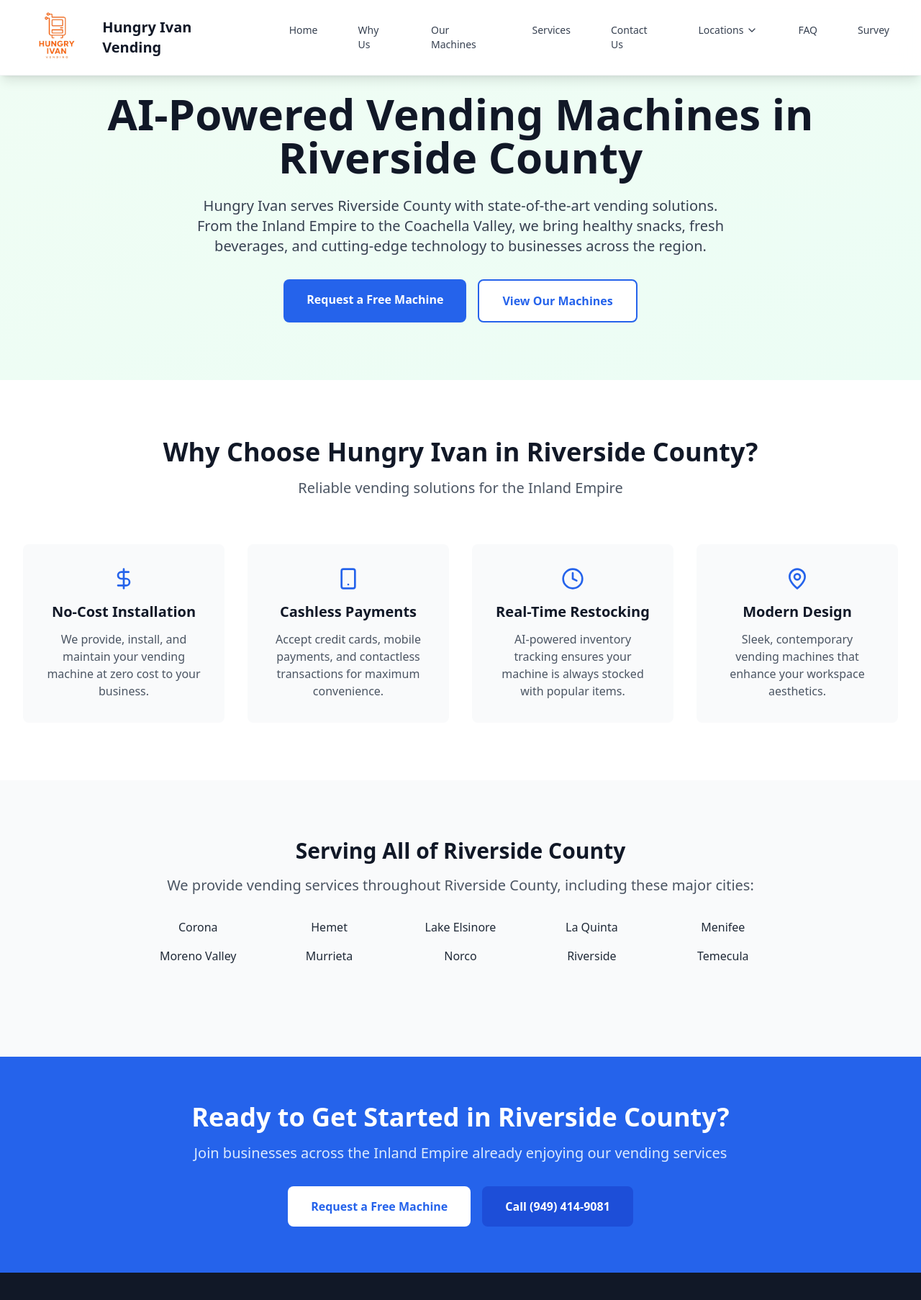
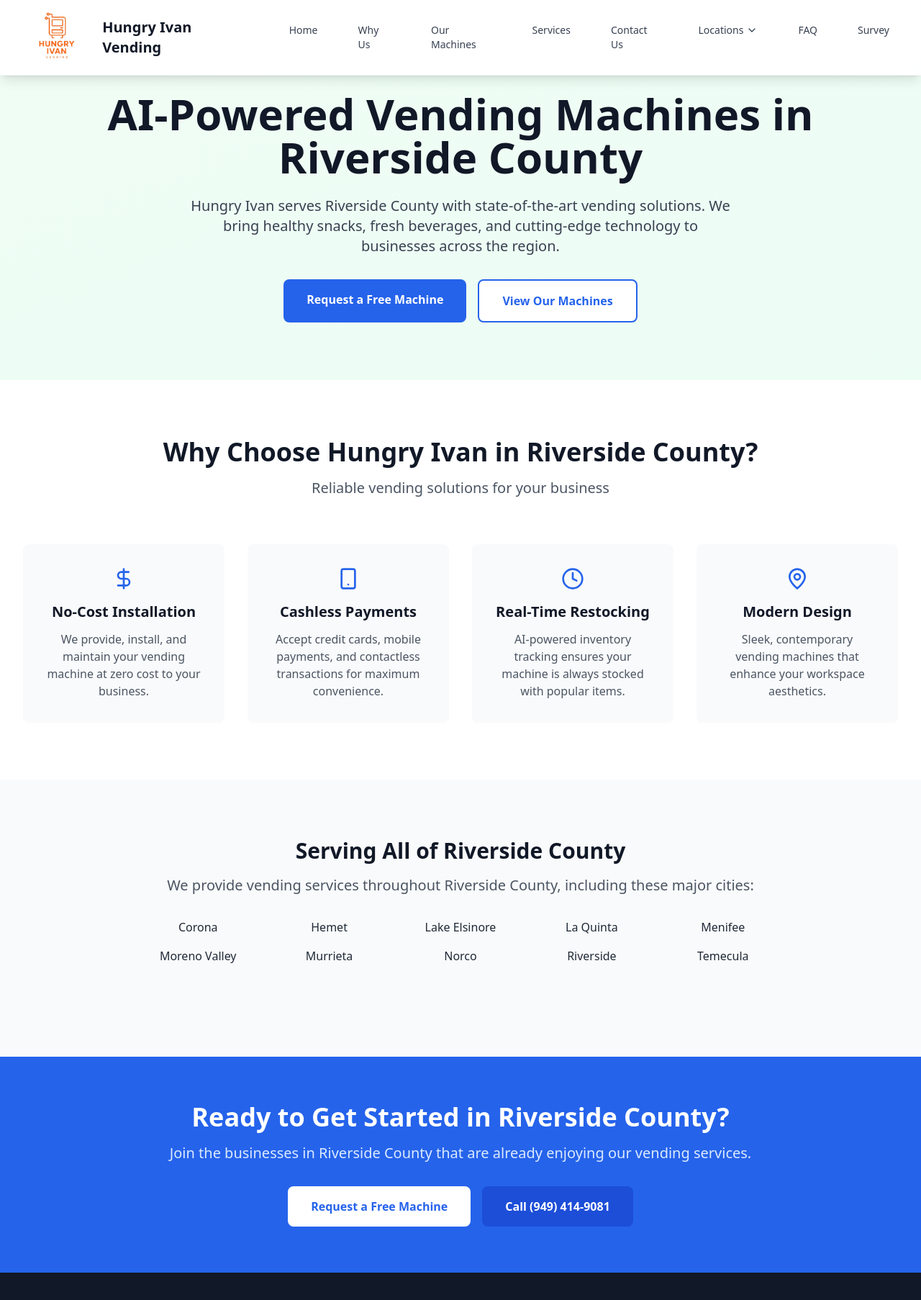
Before and after one commit to aleksyara/hivending, a React (Vite) app: page /vending-machines-riverside-county in a window 1280 px wide. Shown: the top 1806 px of the page at 72% size. Built offline with nearby package versions, Linux system fonts and the light colour scheme.

Commit message:
remove action icon

```diff
--- a/src/components/Portfolio.jsx
+++ b/src/components/Portfolio.jsx
@@ -139,7 +139,7 @@
                 </div>
 
                 {/* Action Icons */}
-                <div className="absolute top-4 right-4 flex space-x-2">
+                {/* <div className="absolute top-4 right-4 flex space-x-2">
                   <div className="w-10 h-10 bg-white/90 backdrop-blur-sm rounded-full flex items-center justify-center hover:bg-white transition-colors duration-200">
                     <Wifi size={18} className="text-gray-800" />
                   </div>
@@ -149,7 +149,7 @@
                   <button className="w-10 h-10 bg-white/90 backdrop-blur-sm rounded-full flex items-center justify-center hover:bg-white transition-colors duration-200">
                     <ExternalLink size={18} className="text-gray-800" />
                   </button>
-                </div>
+                </div> */}
               </div>
 
               {/* Content Section */}
--- a/src/pages/RiversideCounty.tsx
+++ b/src/pages/RiversideCounty.tsx
@@ -80,7 +80,7 @@
                 AI-Powered Vending Machines in Riverside County
               </h1>
               <p className="text-xl text-gray-700 mb-8 max-w-3xl mx-auto">
-                Hungry Ivan serves Riverside County with state-of-the-art vending solutions. From the Inland Empire to the Coachella Valley, we bring healthy snacks, fresh beverages, and cutting-edge technology to businesses across the region.
+                Hungry Ivan serves Riverside County with state-of-the-art vending solutions. We bring healthy snacks, fresh beverages, and cutting-edge technology to businesses across the region.
               </p>
               <div className="flex flex-col sm:flex-row gap-4 justify-center">
                 <a
@@ -108,7 +108,7 @@
                 Why Choose Hungry Ivan in Riverside County?
               </h2>
               <p className="text-xl text-gray-600">
-                Reliable vending solutions for the Inland Empire
+                Reliable vending solutions for your business
               </p>
             </div>
 
@@ -158,7 +158,7 @@
               Ready to Get Started in Riverside County?
             </h2>
             <p className="text-xl text-blue-100 mb-8">
-              Join businesses across the Inland Empire already enjoying our vending services
+            Join the businesses in Riverside County that are already enjoying our vending services.
             </p>
             <div className="flex flex-col sm:flex-row gap-4 justify-center">
               <a
```
